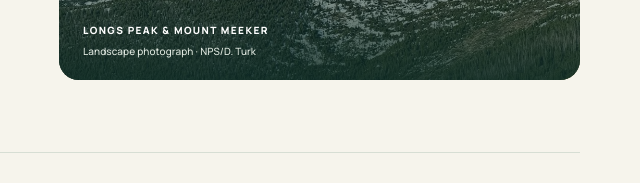
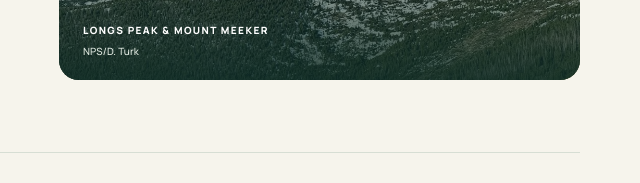
Before and after one commit to grey-monkey/colorado-snowpack-website, a website with bundled scripts: page site/index.html in a window 1280 px wide. Shown: the part 404-587 px from the top of the page, 640-1280 px from the left. Built offline with nearby package versions, Linux system fonts and the light colour scheme; no server answers.

Commit message:
Simplify mountain photo caption to title and credit

```diff
--- a/site/index.html
+++ b/site/index.html
@@ -1,7 +1,7 @@
 <!doctype html>
 <html lang="en"><head><meta charset="utf-8"><meta name="viewport" content="width=device-width, initial-scale=1"><title>Colorado Snowpack — Colorado snow. In perspective.</title><meta name="description" content="Follow Colorado’s snowpack through the season with NRCS measurements, historical comparisons, and clear explanations."><link rel="canonical" href="https://coloradosnowpack.com/"><meta property="og:title" content="Colorado snow. In perspective."><meta property="og:description" content="A clear view of Colorado snow water, with official sources and open data."><meta property="og:type" content="website"><link rel="icon" href="favicon.svg" type="image/svg+xml"><link rel="preload" href="assets/manrope-latin.woff2" as="font" type="font/woff2" crossorigin><link rel="stylesheet" href="styles.css"><script type="module" src="app.js"></script></head>
 <body><a class="skip" href="#main">Skip to content</a><header class="masthead"><a class="brand" href="index.html" aria-label="Colorado Snowpack home"><svg viewBox="0 0 56 56" aria-hidden="true"><rect width="56" height="56" rx="16" fill="currentColor"/><defs><clipPath id="snow-mark"><path d="M8 43 25 13 34 28 40 20 49 43Z"/></clipPath></defs><g clip-path="url(#snow-mark)"><path d="M8 43 25 13 34 28 40 20 49 43Z" fill="#fffefb"/><path d="M5 31Q16 25 28 32T52 31V47H5Z" fill="#bbcfbc"/><path d="M5 39Q16 33 28 40T52 39V47H5Z" fill="#729680"/></g></svg><span class="brand-name"><span>Colorado</span><span>Snowpack</span></span></a><nav aria-label="Main navigation"><a class="active" href="index.html" aria-current="page">The snowpack</a><a href="methods.html">Data & methods</a><a href="weekly.html">The weekly</a></nav></header>
-<main id="main" tabindex="-1"><div class="intro"><div class="intro-content"><p class="eyebrow">COLORADO SNOWPACK · OFFICIAL NRCS MEASUREMENTS</p><h1>Colorado snow.<br><em>In perspective.</em></h1><p class="intro-copy">Follow the snowpack through the season,<br>with a little context along the way.</p><a class="hero-link" href="#dashboard">Explore the snowpack <span aria-hidden="true">↓</span></a></div><figure class="landscape"><img src="assets/longs-peak.webp" width="1000" height="750" alt="Snow dusting Longs Peak and Mount Meeker in Rocky Mountain National Park" fetchpriority="high"><figcaption>LONGS PEAK &amp; MOUNT MEEKER <span>Landscape photograph · NPS/D. Turk</span></figcaption></figure></div>
+<main id="main" tabindex="-1"><div class="intro"><div class="intro-content"><p class="eyebrow">COLORADO SNOWPACK · OFFICIAL NRCS MEASUREMENTS</p><h1>Colorado snow.<br><em>In perspective.</em></h1><p class="intro-copy">Follow the snowpack through the season,<br>with a little context along the way.</p><a class="hero-link" href="#dashboard">Explore the snowpack <span aria-hidden="true">↓</span></a></div><figure class="landscape"><img src="assets/longs-peak.webp" width="1000" height="750" alt="Snow dusting Longs Peak and Mount Meeker in Rocky Mountain National Park" fetchpriority="high"><figcaption>LONGS PEAK &amp; MOUNT MEEKER <span>NPS/D. Turk</span></figcaption></figure></div>
 <div class="notice" id="snapshot-status" role="status">Loading the verified snowpack snapshot…</div>
 <div id="load-error" class="error" hidden><h2>The snowpack data couldn’t load.</h2><p>Please try again. You can also view the <a href="https://nwcc-apps.sc.egov.usda.gov/basin-plots/?state=CO">official NRCS charts</a>.</p><button id="retry">Try again</button></div>
 <noscript><p class="notice">Enable JavaScript to explore the chart. The <a href="data/series.csv">CSV download</a>, <a href="data/series.json">JSON download</a>, and <a href="methods.html">data methods</a> remain available.</p></noscript>
```
